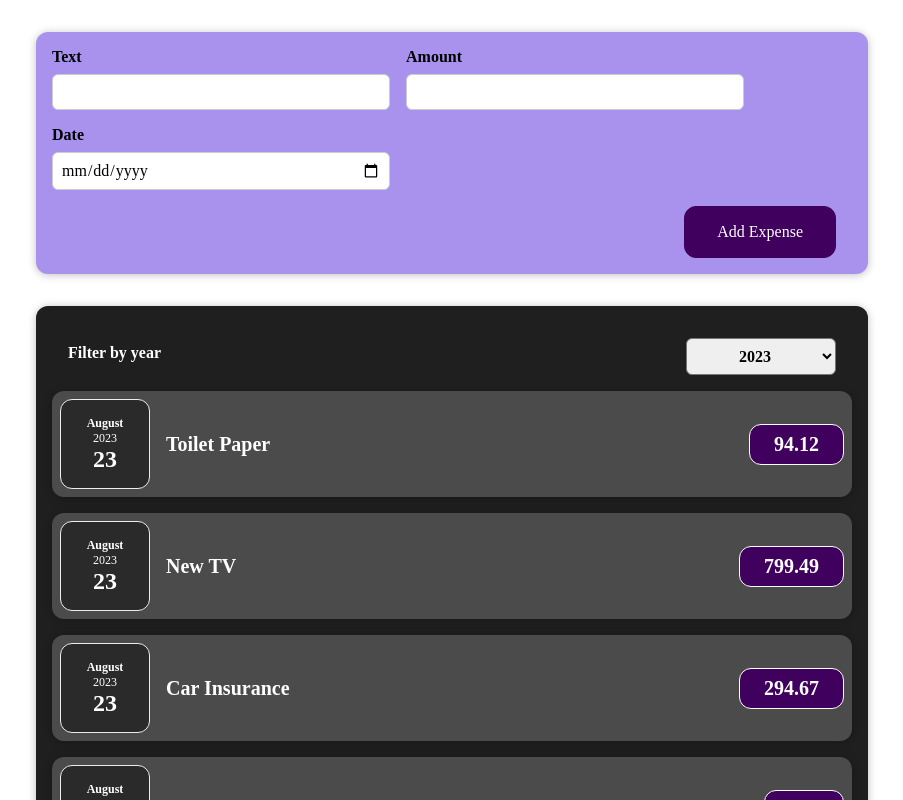
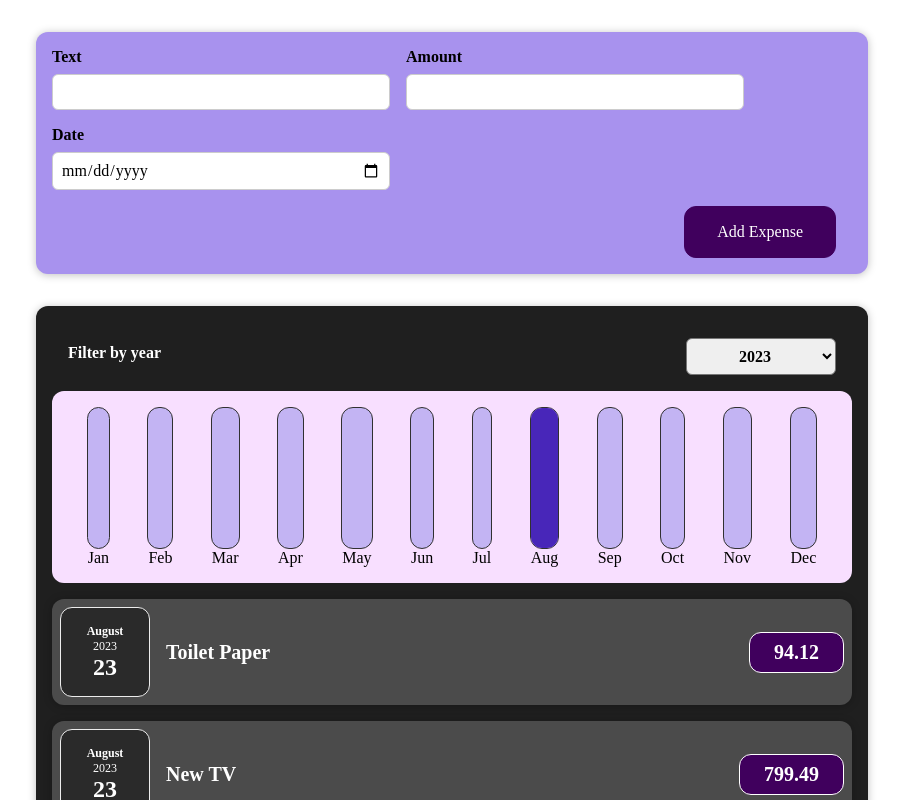
Before and after one commit to irvin-1999/Expense--tracker, a React app: page / in a window 1280 px wide. Shown: the top 800 px of the page, without its empty margins (188-1091 px from the left). Built offline with nearby package versions, Linux system fonts and the light colour scheme; the HTML template or start-up script is replaced by a standard one.

Commit message:
add chart,chartbars and expenseschart components

```diff
--- /dev/null
+++ b/src/components/Chart/Chart.css
@@ -0,0 +1,9 @@
+.chart {
+  padding: 1rem;
+  border-radius: 12px;
+  background-color: #f8dfff;
+  text-align: center;
+  display: flex;
+  justify-content: space-around;
+  height: 10rem;
+}
--- /dev/null
+++ b/src/components/Chart/Chart.jsx
@@ -0,0 +1,21 @@
+import ChartBar from "./ChartBars";
+import "./Chart.css";
+
+const Chart = ({ dataPoints }) => {
+  const dataPointValues = dataPoints.map((dataPoint) => dataPoint.value);
+  const totalMaximum = Math.max(...dataPointValues);
+  return (
+    <div className="chart">
+      {dataPoints.map((dataPoint) => (
+        <ChartBar
+          key={dataPoint.label}
+          value={dataPoint.value}
+          maxValue={totalMaximum}
+          label={dataPoint.label}
+        />
+      ))}
+    </div>
+  );
+};
+
+export default Chart;
--- /dev/null
+++ b/src/components/Chart/ChartBars.css
@@ -0,0 +1,30 @@
+.chart-bar {
+  height: 100%;
+  display: flex;
+  flex-direction: column;
+  align-items: center;
+}
+
+.chart-bar__inner {
+  height: 100%;
+  width: 100%;
+  border: 1px solid #313131;
+  border-radius: 12px;
+  background-color: #c3b4f3;
+  overflow: hidden;
+  display: flex;
+  flex-direction: column;
+  justify-content: flex-end;
+}
+
+.chart-bar__fill {
+  background-color: #4826b9;
+  width: 100%;
+  transition: all 0.3s ease-out;
+}
+
+.chart-bar__label {
+  font-weight: bold;
+  font-size: 0.5rem;
+  text-align: center;
+}
--- /dev/null
+++ b/src/components/Chart/ChartBars.jsx
@@ -0,0 +1,21 @@
+import "./ChartBars.css";
+
+const ChartBar = ({ label, value, maxValue }) => {
+  let barFillHeight = "0%";
+  if (maxValue > 0) {
+    barFillHeight = Math.round((value / maxValue) * 100) + "%";
+  }
+  return (
+    <div className="chart-bar">
+      <div className="chart-bar__inner">
+        <div
+          className="chart-bar__fill"
+          style={{ height: barFillHeight }}
+        ></div>
+      </div>
+      <div className="chart-bar__lab">{label}</div>
+    </div>
+  );
+};
+
+export default ChartBar;
--- /dev/null
+++ b/src/components/Chart/ExpensesChart.jsx
@@ -0,0 +1,26 @@
+import Chart from "./Chart";
+
+const ExpensesChart = ({ expenses }) => {
+  const chartDataPoints = [
+    { label: "Jan", value: 0 },
+    { label: "Feb", value: 0 },
+    { label: "Mar", value: 0 },
+    { label: "Apr", value: 0 },
+    { label: "May", value: 0 },
+    { label: "Jun", value: 0 },
+    { label: "Jul", value: 0 },
+    { label: "Aug", value: 0 },
+    { label: "Sep", value: 0 },
+    { label: "Oct", value: 0 },
+    { label: "Nov", value: 0 },
+    { label: "Dec", value: 0 },
+  ];
+
+  for (const expense of expenses) {
+    const expenseMonth = expense.date.getMonth();
+    chartDataPoints[expenseMonth].value += expense.amount;
+  }
+  return <Chart dataPoints={chartDataPoints} />;
+};
+
+export default ExpensesChart;
--- a/src/components/Expenses/Expenses.jsx
+++ b/src/components/Expenses/Expenses.jsx
@@ -3,6 +3,7 @@
 import "./Expenses.css";
 import ExpenseFilter from "./ExpenseFilter";
 import ExpensesList from "./ExpensesList";
+import ExpensesChart from "../Chart/ExpensesChart";
 
 const Expense = ({ expenses }) => {
   const [filteredYear, setFilteredYear] = useState("2023");
@@ -20,6 +21,7 @@
         selectedYear={filteredYear}
         onSaveExpenseYear={saveExpenseFilterYear}
       />
+      <ExpensesChart expenses={filteredArray} />
       <ExpensesList items={filteredArray} />
     </div>
   );
```
